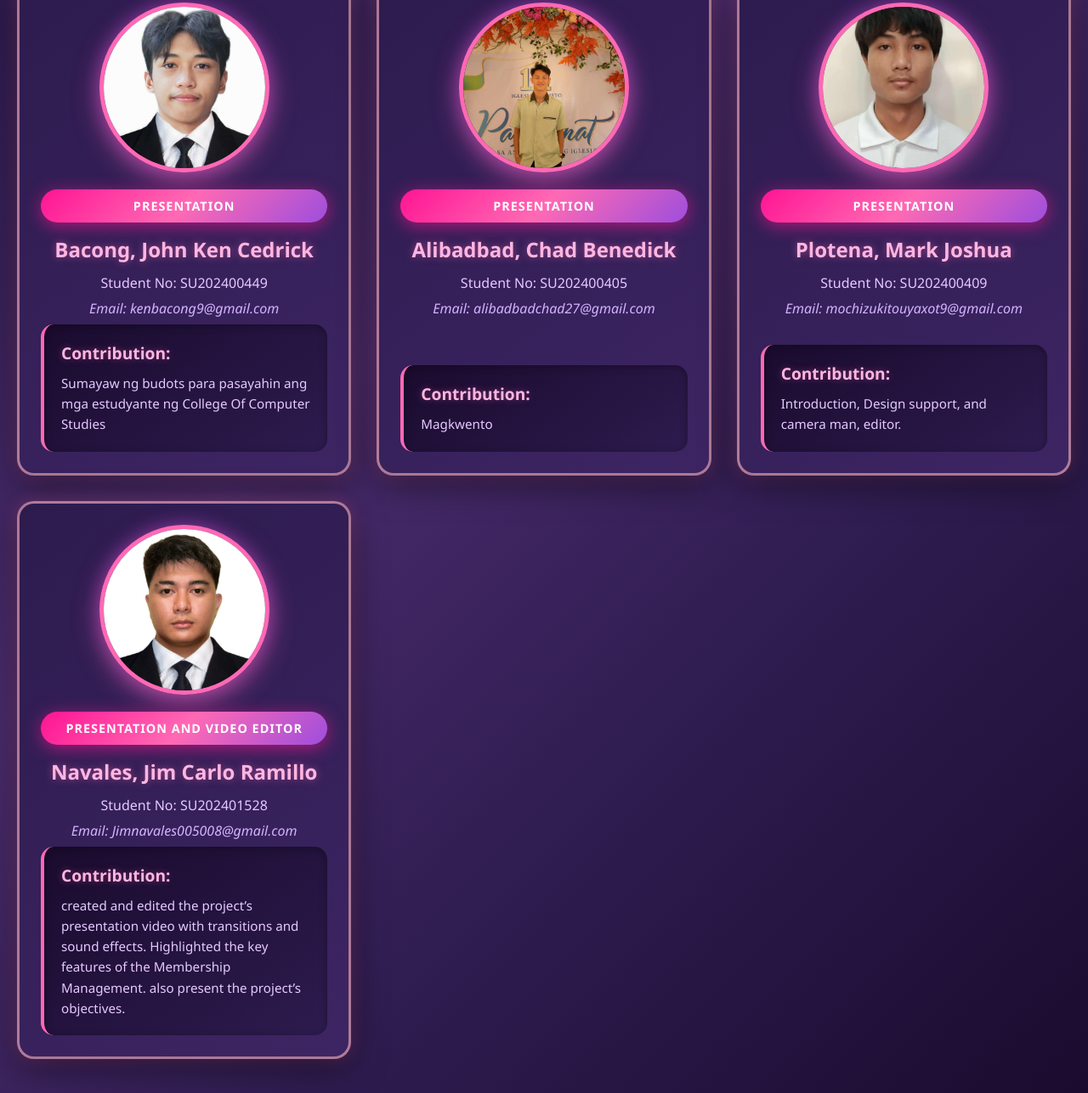
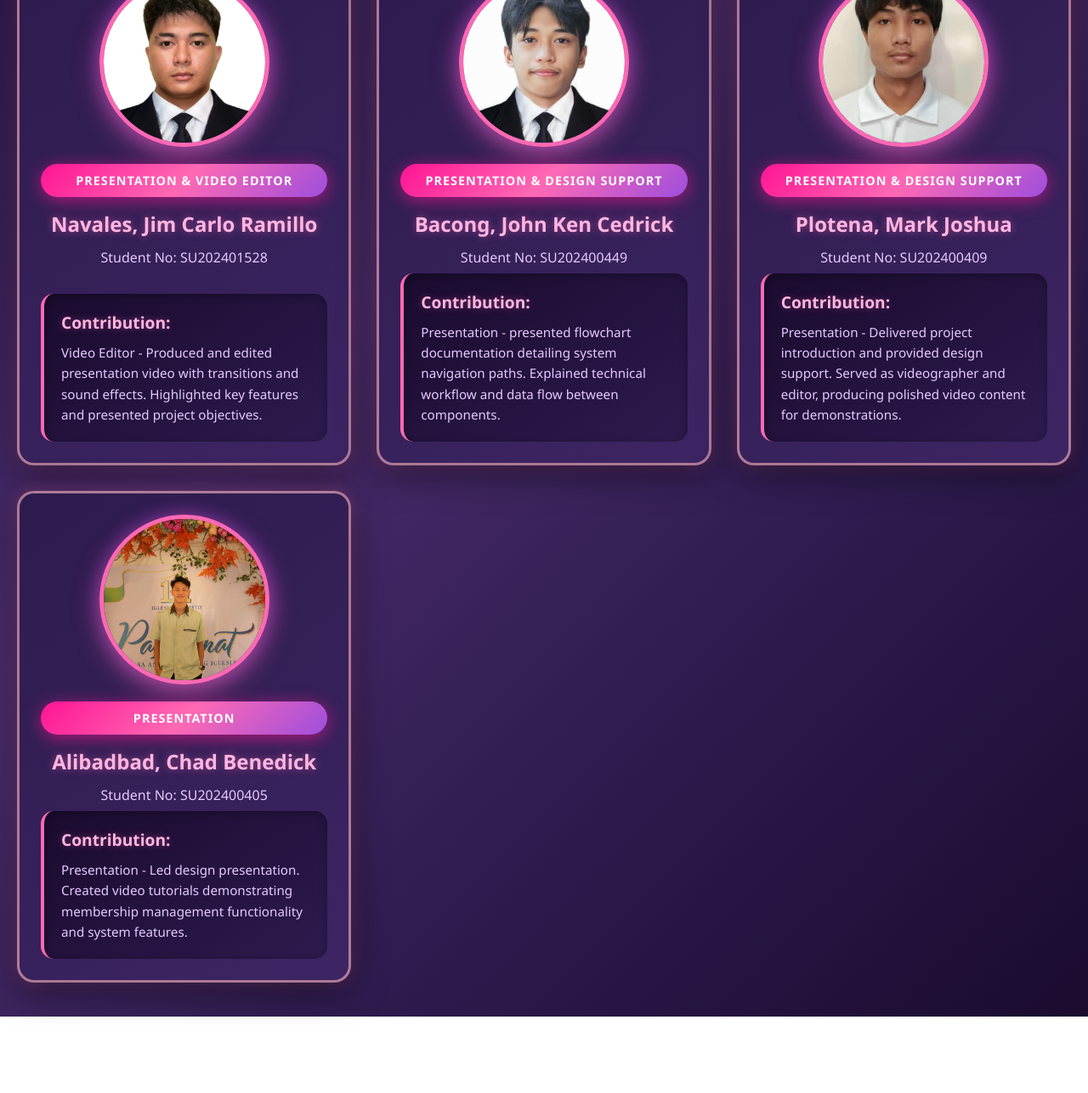
Before and after one commit to TheDe1/member, a plain HTML site: page index.html in a window 1280 px wide. Shown: the part 864-2151 px from the top of the page at 85% size. After the commit the page ends 2061 px from the top, so only its background shows below. Drawn offline with Linux system fonts and the light colour scheme; a script that the page names is missing.

Commit message:
Update index.html

```diff
--- a/index.html
+++ b/index.html
@@ -22,15 +22,12 @@
                         <div class="badge">UI/UX Design</div>
                         <h2 class="student-name">Cuyugan, Maria Clarise</h2>
                         <p class="student-number">Student No: SU202401109</p>
-                        <p class="student-email">Email: clarisecuyugan11@gmail.com</p>
+                    </div>
                     <div class="contribution">
                         <h3>Contribution:</h3>
-                            <p>UI/UX Design- Created the flow chart and UI design for Admin page and Userpage. Developed Login and Userpage using HTML and CSS</p>
+                        <p>UI/UX Design- Created the flow chart and UI design for Admin page and Userpage. Developed Login and Userpage using HTML and CSS.</p>
                     </div>
                 </div>
-                </div>
-
-
 
                 <div class="student-card">
                     <img src="../member/deuz.jpg" alt="Member Profile">
@@ -38,11 +35,10 @@
                         <div class="badge">Front End Developer</div>
                         <h2 class="student-name">Corpuz, Dieu Vous Garde B.</h2>
                         <p class="student-number">Student No: SU202401174</p>
-                        <p class="student-email">Email: deuzcorpuz7@gmail.com</p>
+                    </div>
                     <div class="contribution">
                         <h3>Contribution:</h3>
                         <p>Frontend Developer - Developed HTML structure, CSS styling, and UI/UX design. Implemented JavaScript for frontend logic and interactive features.</p>
-                        </div>
                     </div>
                 </div>
 
@@ -50,33 +46,55 @@
                     <img src="../member/fred.jpg" alt="Member Profile">
                     <div class="student-info">
                         <div class="badge">Back End Developer</div>
-                        <h2 class="student-name">Gonzalez, Frederick</h2>
+                        <h2 class="student-name">Gonzales, Frederick</h2>
                         <p class="student-number">Student No: SU202400175</p>
-                        <p class="student-email">Email: pudigonzales42@gmail.com</p>
+                    </div>
                     <div class="contribution">
                         <h3>Contribution:</h3>
                         <p>Backend Developer - Developed Python backend to run HTML files and integrated Supabase database to handle and manage all data information.</p>
                     </div>
                 </div>
             </div>
-            </div>
 
             <div class="team-members-row">
+                <div class="student-card">
+                    <img src="../member/jim.jpg" alt="Member Profile">
+                    <div class="student-info">
+                        <div class="badge">Presentation & Video Editor</div>
+                        <h2 class="student-name">Navales, Jim Carlo Ramillo</h2>
+                        <p class="student-number">Student No: SU202401528</p>
+                    </div>
+                    <div class="contribution">
+                        <h3>Contribution:</h3>
+                        <p>Video Editor - Produced and edited presentation video with transitions and sound effects. Highlighted key features and presented project objectives.</p>
+                    </div>
+                </div>
 
                 <div class="student-card">
                     <img src="../member/bacs.jpg" alt="Member Profile">
                     <div class="student-info">
-                        <div class="badge">Presentation</div>
+                        <div class="badge">Presentation & Design Support</div>
                         <h2 class="student-name">Bacong, John Ken Cedrick</h2>
                         <p class="student-number">Student No: SU202400449</p>
-                        <p class="student-email">Email: kenbacong9@gmail.com</p>
+                    </div>
                     <div class="contribution">
                         <h3>Contribution:</h3>
-                            <p>Sumayaw ng budots para pasayahin ang mga estudyante ng College Of Computer Studies</p>
-                        </div>
+                        <p>Presentation - presented flowchart documentation detailing system navigation paths. Explained technical workflow and data flow between components.</p>
                     </div>
                 </div>
 
+                <div class="student-card">
+                    <img src="../member/mark.jpg" alt="Member Profile">
+                    <div class="student-info">
+                        <div class="badge">Presentation & Design Support</div>
+                        <h2 class="student-name">Plotena, Mark Joshua</h2>
+                        <p class="student-number">Student No: SU202400409</p>
+                    </div>
+                    <div class="contribution">
+                        <h3>Contribution:</h3>
+                        <p>Presentation - Delivered project introduction and provided design support. Served as videographer and editor, producing polished video content for demonstrations.</p>
+                    </div>
+                </div>
 
                 <div class="student-card">
                     <img src="../member/chad.jpg" alt="Member Profile">
@@ -84,39 +102,10 @@
                         <div class="badge">Presentation</div>
                         <h2 class="student-name">Alibadbad, Chad Benedick</h2>
                         <p class="student-number">Student No: SU202400405</p>
-                        <p class="student-email">Email: alibadbadchad27@gmail.com</p>
+                    </div>
                     <div class="contribution">
                         <h3>Contribution:</h3>
-                            <p>Magkwento</p>
-                        </div>
-                    </div>
-                </div>
-
-                <div class="student-card">
-                    <img src="../member/mark.jpg" alt="Member Profile">
-                    <div class="student-info">
-                        <div class="badge">Presentation</div>
-                        <h2 class="student-name">Plotena, Mark Joshua</h2>
-                        <p class="student-number">Student No: SU202400409</p>
-                        <p class="student-email">Email: mochizukitouyaxot9@gmail.com</p>
-                        <div class="contribution">
-                            <h3>Contribution:</h3>
-                            <p>Introduction, Design support, and camera man, editor.</p>
-                        </div>
-                    </div>
-                </div>
-
-                <div class="student-card">
-                    <img src="../member/jim.jpg" alt="Member Profile">
-                    <div class="student-info">
-                        <div class="badge">Presentation and Video Editor</div>
-                        <h2 class="student-name">Navales, Jim Carlo Ramillo</h2>
-                        <p class="student-number">Student No: SU202401528</p>
-                        <p class="student-email">Email: Jimnavales005008@gmail.com</p>
-                        <div class="contribution">
-                            <h3>Contribution:</h3>
-                            <p> created and edited the project’s presentation video with transitions and sound effects. Highlighted the key features of the Membership Management. also present the project’s objectives.</p>
-                        </div>
+                        <p>Presentation - Led design presentation. Created video tutorials demonstrating membership management functionality and system features.</p>
                     </div>
                 </div>
             </div>
@@ -125,5 +114,4 @@
 
     <script src="script.js"></script>
 </body>
-
 </html>
```
Lines whose indentation alone changed are shown as unchanged.
